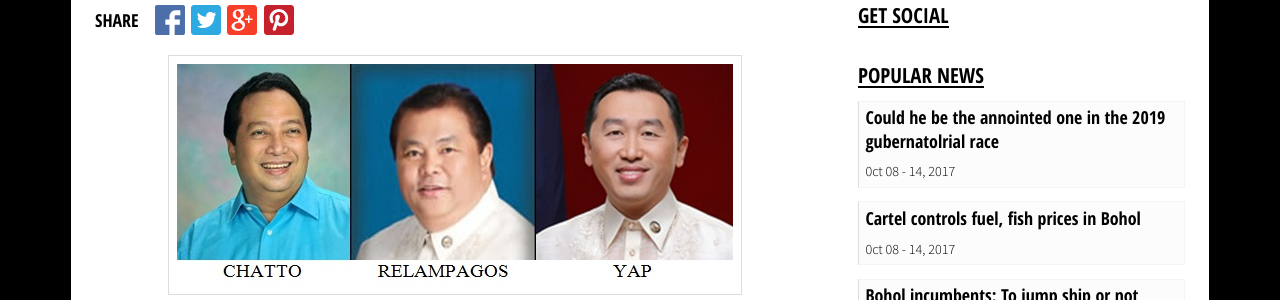
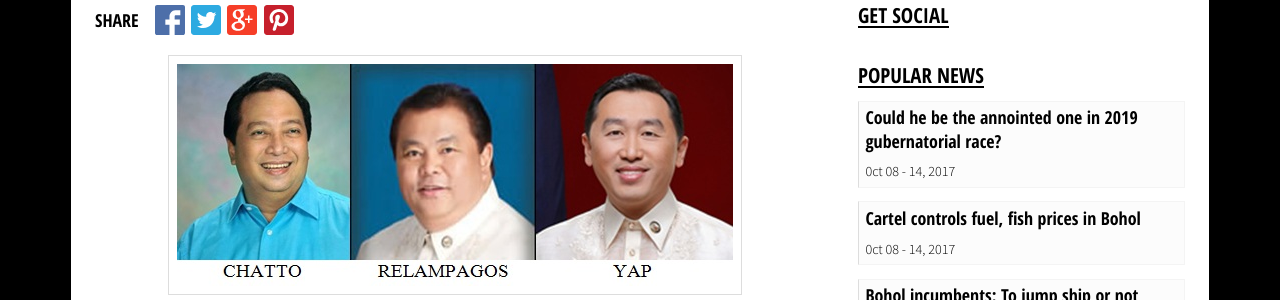
Before and after one commit to twintravelbohol/sunday, a Jekyll site: the page built from _posts/2017/october/headlines/oct 08 - 14/2017-10-08-lp-in-loyalty-check-art-rene-tandem-up.md, in a window 1280 px wide and 1400 px high, scrolled down 350 px. Shown: the part 155-455 px from the top of the window. Built offline with Jekyll 4.4.1, drawn with Linux system fonts in a browser that asks for light colours; nearby versions of some CDN libraries; some of the changed text lies outside the part shown.

Commit message:
Update and rename 2017-10-08-could-he-be-the-annointed-one-in-the-2019-gubernatolrial-race.md to 2017-10-08-could-he-be-the-annointed-one-in-2019-gubernatorial-race.md

```diff
--- a/_posts/2017/october/headlines/oct 08 - 14/2017-10-08-could-he-be-the-annointed-one-in-the-2019-gubernatolrial-race.md
+++ b/_posts/2017/october/headlines/oct 08 - 14/2017-10-08-could-he-be-the-annointed-one-in-2019-gubernatorial-race.md
@@ -1,6 +1,6 @@
 ---
 layout: post
-title: 'Could he be the annointed one in the 2019 gubernatolrial race'
+title: 'Could he be the annointed one in 2019 gubernatorial race?'
 category: headlines
 image: true
 hl-title: 'COULD HE BE THE ANNOINTED ONE?'
```
